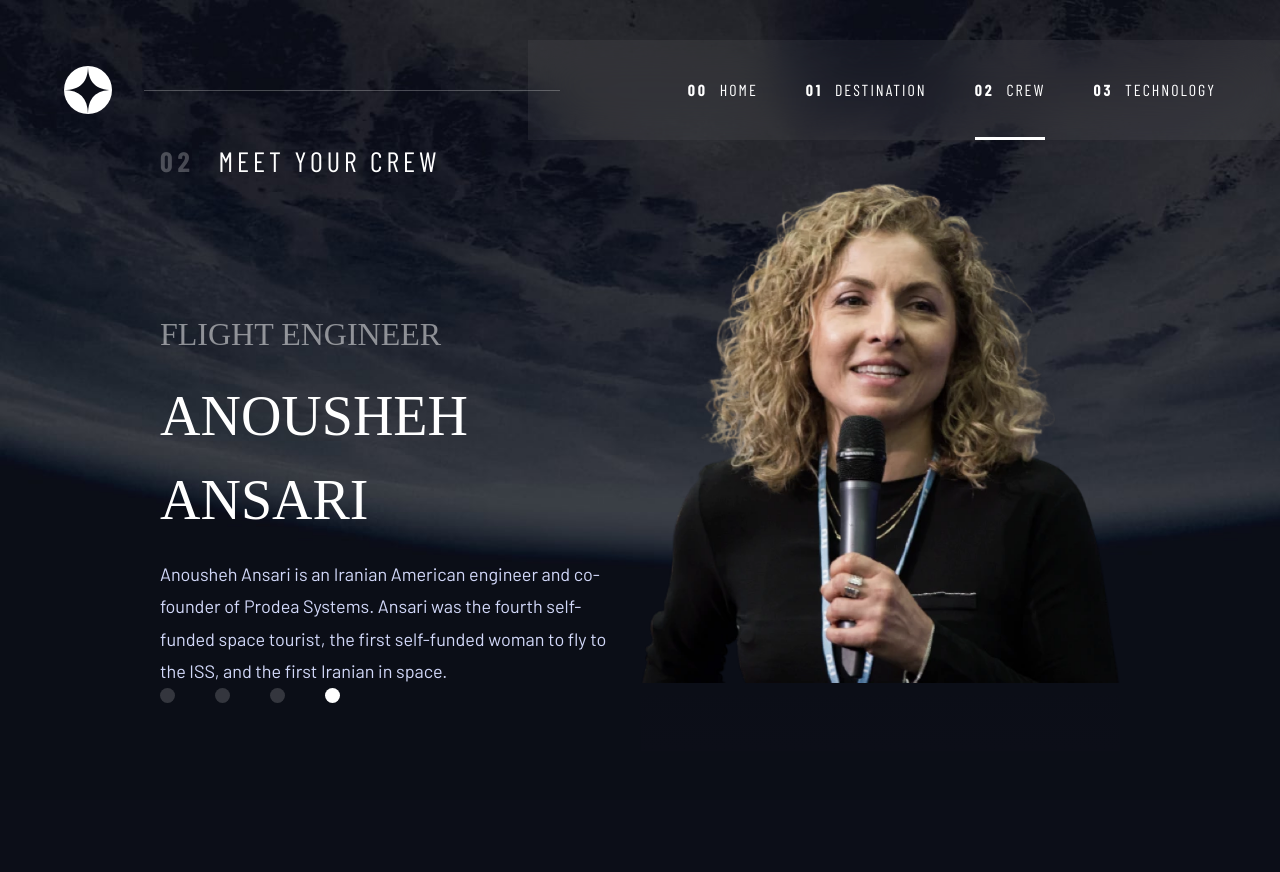
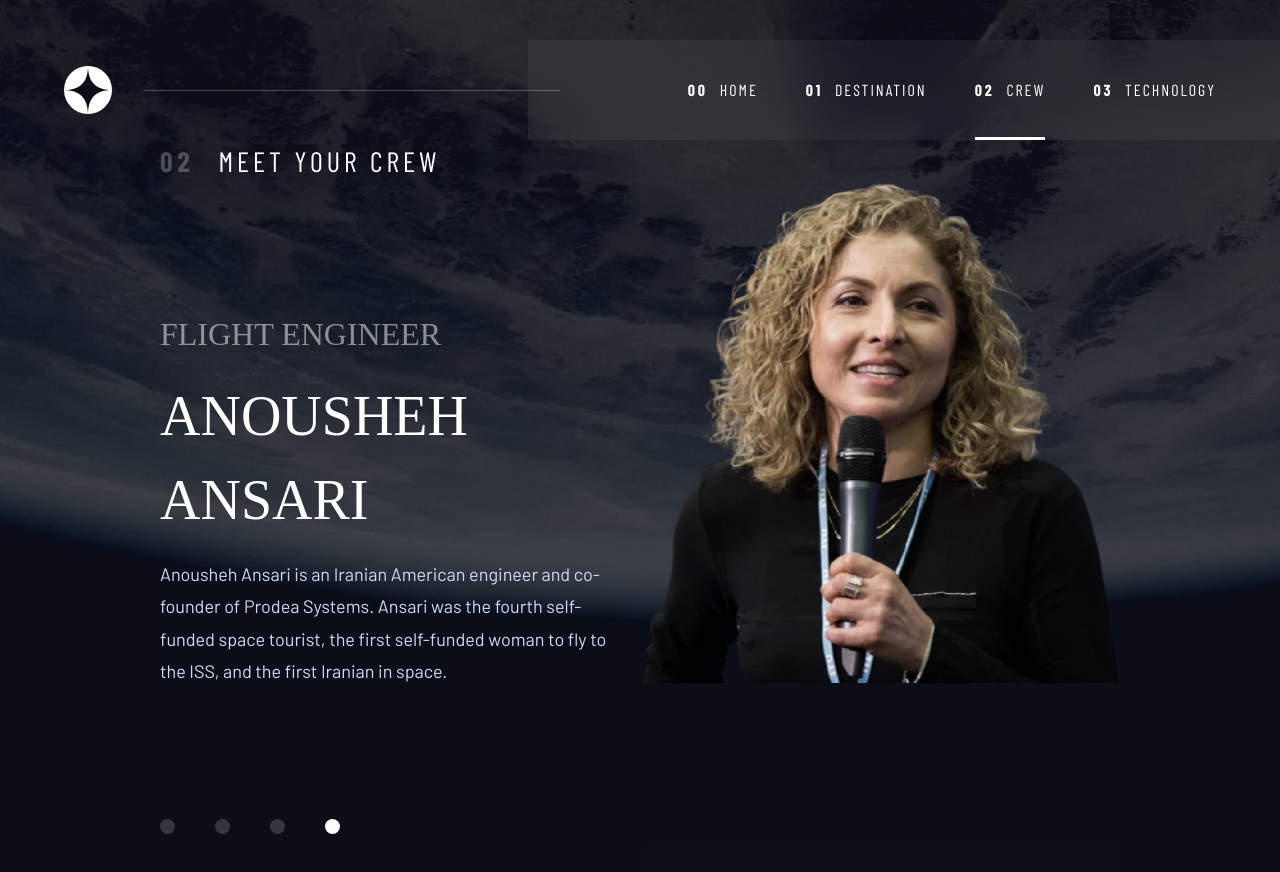
Before and after one commit to 47roms16/space-tourism-website, a React (Vite) app: page /crew/anousheh-ansari in a window 1280 px wide. Shown: the top 872 px of the page. Before the commit the page ends 800 px from the top, so only its background shows below. Built offline with nearby package versions, Linux system fonts and the light colour scheme; a web font is replaced by a local one.

Commit message:
style: add min-height to prevent layout shifts.

```diff
--- a/src/components/TextContent.tsx
+++ b/src/components/TextContent.tsx
@@ -7,8 +7,8 @@ interface TextContent {
 function TextContent({ title, description, headingClassName }: TextContent) {
   return (
     <div>
-      <h1 className={headingClassName}>{title}</h1>
-      <p className="description | text-lavender-blue font-barlow block max-w-[53ch] text-lg leading-[1.8] max-xl:text-base max-lg:max-w-[70ch] max-md:text-[0.9375rem]">
+      <h1 className={`${headingClassName} fade`}>{title}</h1>
+      <p className="description | text-lavender-blue font-barlow max-xs:min-h-[10.125rem] block min-h-32 max-w-[53ch] text-lg leading-[1.8] max-xl:min-h-36 max-xl:text-base max-lg:min-h-[5.375rem] max-lg:max-w-[70ch] max-md:text-[0.9375rem] max-sm:min-h-[6.75rem]">
         {description}
       </p>
     </div>
--- a/src/components/content/CrewDetail.tsx
+++ b/src/components/content/CrewDetail.tsx
@@ -13,7 +13,7 @@ function CrewDetail() {
   return (
     <>
       {crew && (
-        <div className="flex justify-between gap-8 max-lg:flex-col max-lg:gap-8 max-lg:pt-16 max-lg:text-center max-md:gap-9">
+        <div className="flex min-h-[43.75rem] justify-between gap-8 max-lg:flex-col max-lg:gap-8 max-lg:pt-16 max-lg:text-center max-md:gap-9">
           <div className="flex flex-col justify-between max-lg:items-center max-lg:gap-14 lg:pt-32 lg:pb-12">
             <div>
               <span className="font-bellefair mb-4 inline-block text-[2rem] text-white/50 uppercase">
```
